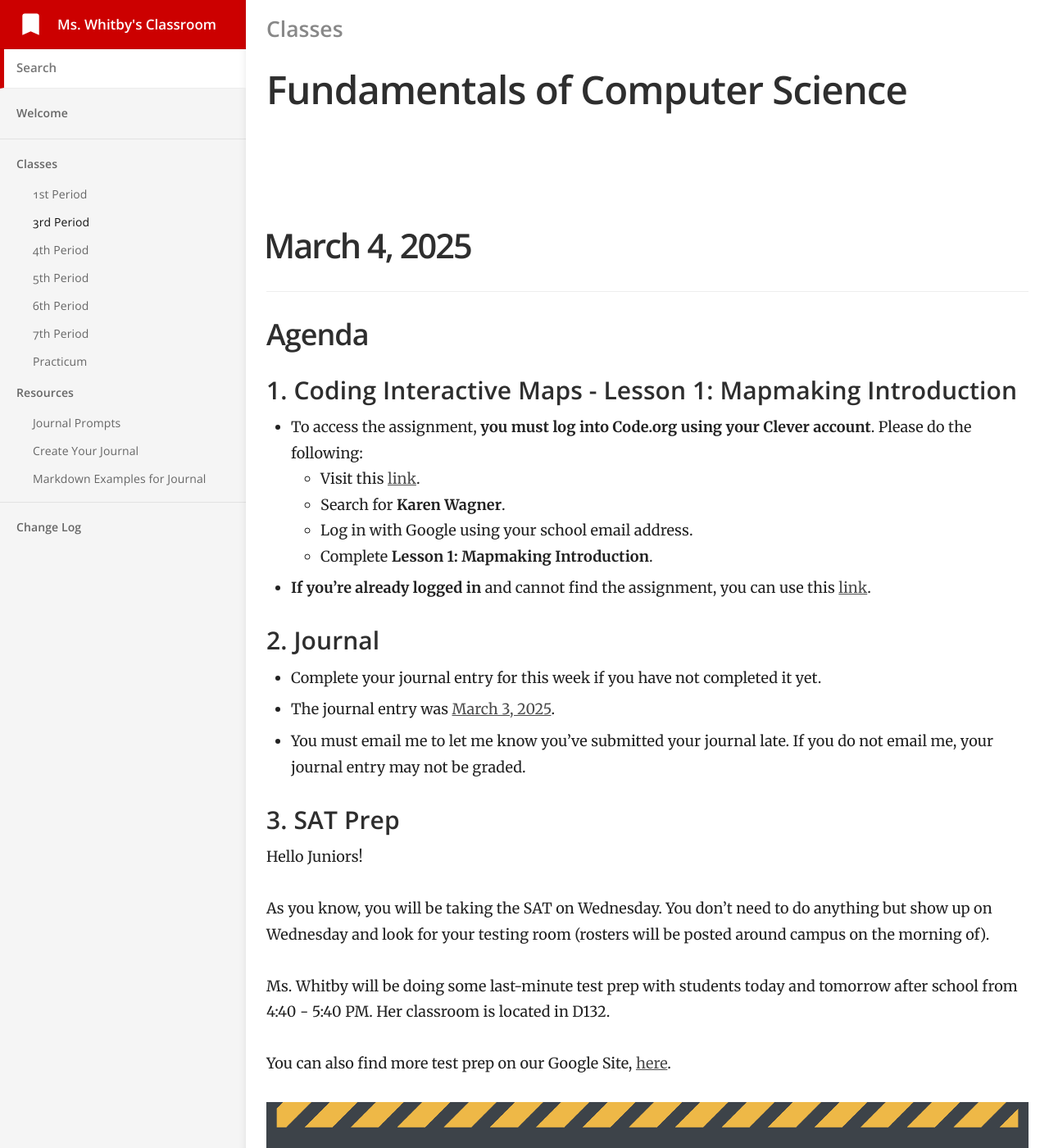
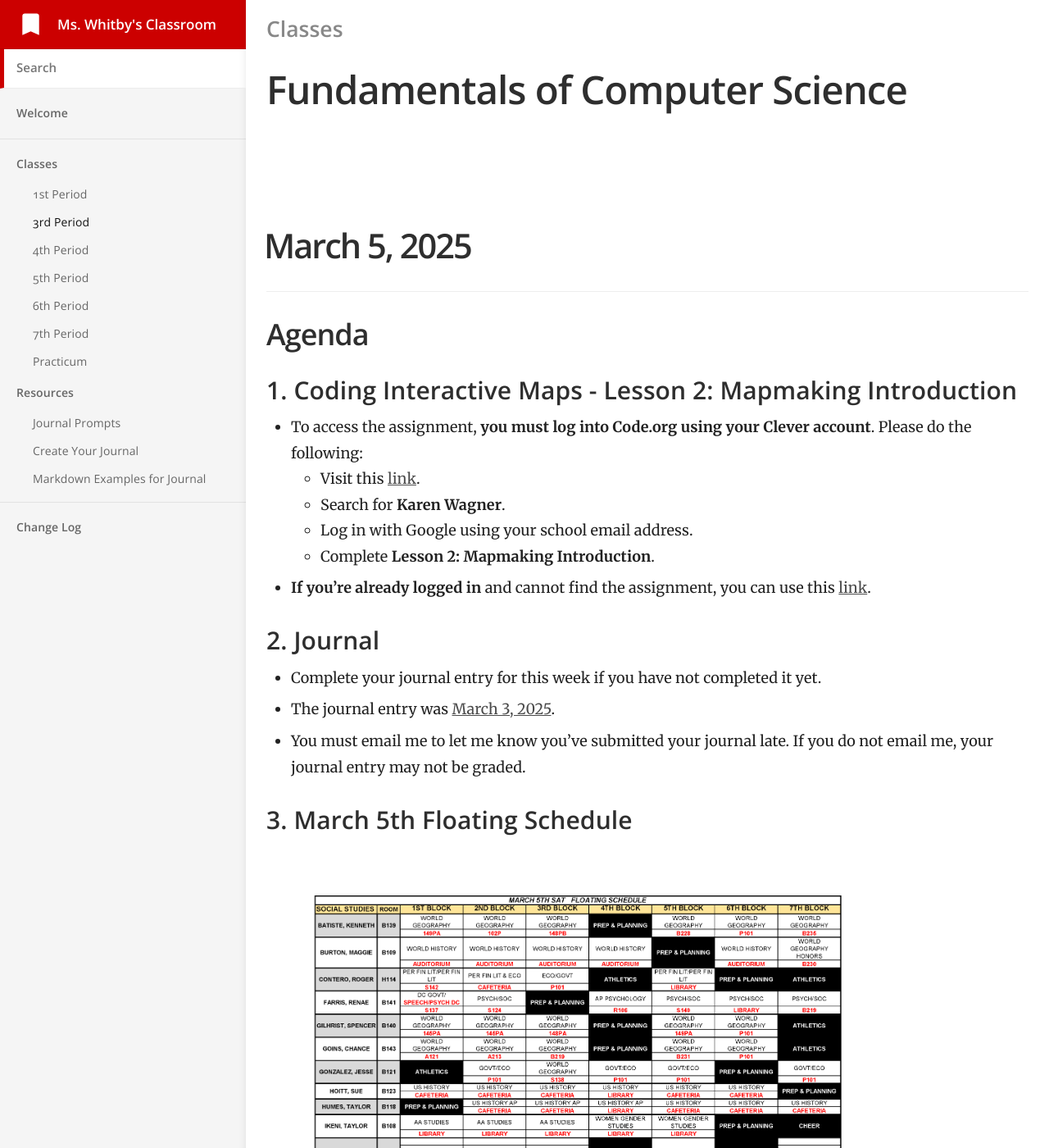
Before and after one commit to mswhitby/classroom, a Jekyll site: the page built from _docs/classes/3rd.md, in a window 1280 px wide and 1400 px high. Shown: the whole window at 82% size. Built offline with Jekyll 4.4.1, drawn with Linux system fonts in a browser that asks for light colours.

Commit message:
Updated lessons

```diff
--- a/_docs/classes/3rd.md
+++ b/_docs/classes/3rd.md
@@ -4,6 +4,32 @@ subtitle: Fundamentals of Computer Science
 category: Classes
 order: 2
 ---
+
+# March 5, 2025
+
+## Agenda
+
+### 1. Coding Interactive Maps - Lesson 2: Mapmaking Introduction
+
+- To access the assignment, **you must log into Code.org using your Clever account**. Please do the following:
+    - Visit this [link](https://clever.com/oauth/district-picker?client_id=2f27405716644a951b23&redirect_uri=https%3A%2F%2Fstudio.code.org%2Fusers%2Fauth%2Fclever%2Fcallback&response_type=code&state=ede33ff61289cf32708a0f54079cdd23e31d0b0a02b0e0e8).
+    - Search for **Karen Wagner**.
+    - Log in with Google using your school email address.
+    - Complete **Lesson 2: Mapmaking Introduction**.
+
+- **If you're already logged in** and cannot find the assignment, you can use this [link](https://studio.code.org/s/csc-mappinglandmarks-2023).
+
+### 2. Journal
+
+- Complete your journal entry for this week if you have not completed it yet.
+- The journal entry was [March 3, 2025](https://github.com/mswhitby/classroom/blob/main/_docs/resources/journal.md#march-3-2025).
+- You must email me to let me know you've submitted your journal late. If you do not email me, your journal entry may not be graded.
+
+### 3. March 5th Floating Schedule
+
+![alt text](../../media/MARCH_5TH_SAT_FLOATING_SCHEDULE.png)
+
+----
 
 # March 4, 2025
 
```
Also changed, not shown: _docs/classes/1st.md (+1 -1 lines).
